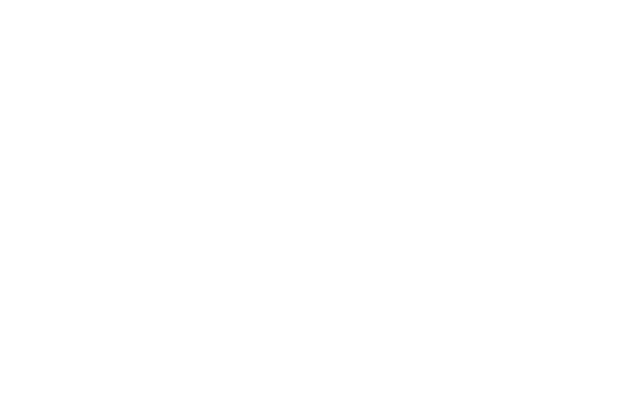
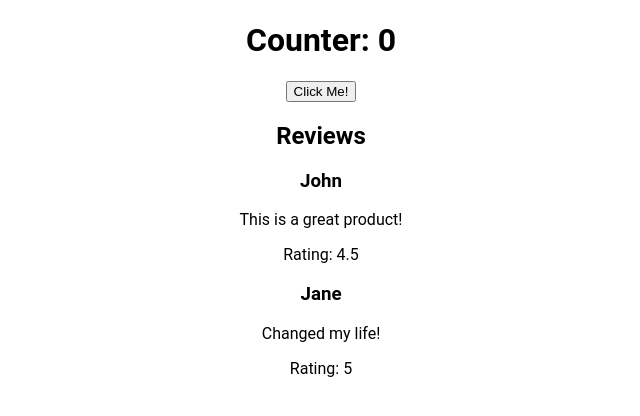
Before and after one commit to imanidev/react-dashboard, a React (Create React App) app: page / in a window 1280 px wide. Shown: the top 416 px of the page, without its empty margins (319-959 px from the left). Built offline with nearby package versions, Linux system fonts and the light colour scheme.

Commit message:
first commit

```diff
--- /dev/null
+++ b/src/App.css
@@ -0,0 +1,21 @@
+.App {
+    width: 100vw;
+    height: 100vh;
+
+}
+body {
+    margin: 0;
+    padding: 0;
+
+    font-family: 'Roboto', sans-serif;
+    text-align: center;
+}
+
+.Counter {
+    width: 100%;
+    height: 100%;
+    display: flex;
+    flex-direction: column;
+    justify-content: center;
+    align-items: center;
+}
--- a/src/App.js
+++ b/src/App.js
@@ -1,9 +1,13 @@
 import React from 'react'
+import Visitors from './Components/Visitors'
+import './App.css'
+import Reviews from './Components/Reviews';
 
 function App() {
   return (
     <div>
-
+      <Visitors />
+      <Reviews />
     </div>
   )
 }
--- a/src/Components/Reviews.js
+++ b/src/Components/Reviews.js
@@ -0,0 +1,36 @@
+import React from 'react'
+
+function Reviews() {
+  const reviewsData = [
+    {
+
+      name: "John",
+      comment: "This is a great product!",
+      rating: 4.5
+    },
+    {
+
+      name: "Jane",
+      comment: "Changed my life!",
+      rating: 5.0
+    },
+    // add more reviews here
+  ];
+
+  const reviews = reviewsData.map((review) => (
+    <div key={review.id}>
+      <h3>{review.name}</h3>
+      <p>{review.comment}</p>
+      <p>Rating: {review.rating}</p>
+    </div>
+  ));
+
+  return (
+    <div>
+      <h2>Reviews</h2>
+      {reviews}
+    </div>
+  );
+}
+
+export default Reviews;
--- a/src/Components/Visitors.js
+++ b/src/Components/Visitors.js
@@ -8,7 +8,7 @@
     }
 
     return (
-    <div>
+    <div className='Counter'>
     <h1>Counter: {count}</h1>
     <button onClick={incrementCount}>Click Me!</button>
     </div>
```
Also changed, not shown: src/Components/Ratings.js (+11 -0 lines), src/Components/Sidebar.js (+11 -0 lines), 1 other file (tests, documents, lock files or other folders).
